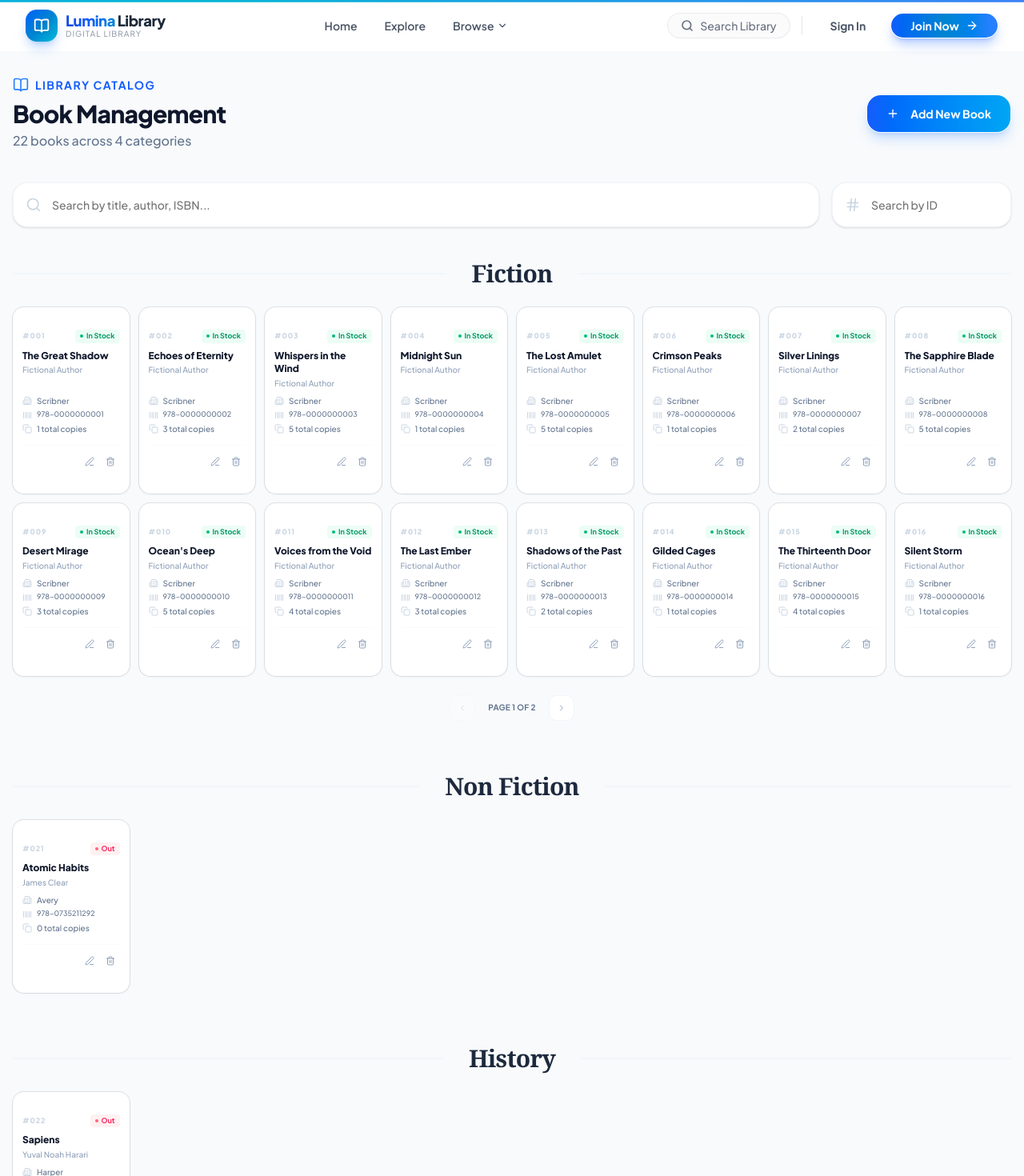
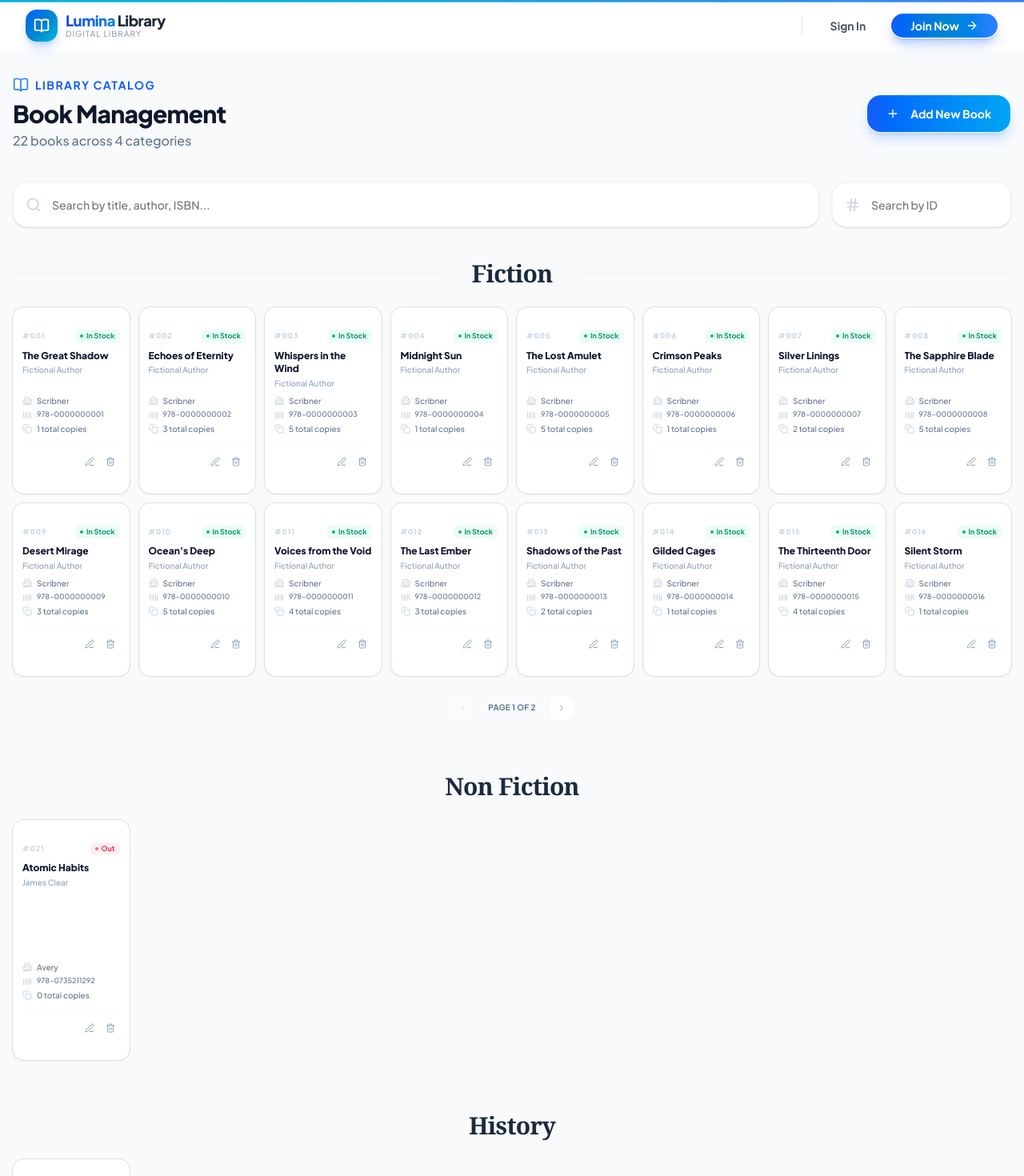
Before and after one commit to Bhanu-9618/Enterprise-Book-Borrowing-System-Frontend, a Next.js app: page /staff/book-management in a window 1280 px wide. Shown: the top 1470 px of the page at 80% size. Built offline with nearby package versions, Linux system fonts and the light colour scheme.

Commit message:
minor changes

```diff
--- a/src/app/(pages)/(admin)/staff/book-management/page.tsx
+++ b/src/app/(pages)/(admin)/staff/book-management/page.tsx
@@ -152,6 +152,13 @@ export default function BookManagementPage() {
 
   const updateCategoryPage = (cat: string, p: number) => {
     setCategoryPages((prev) => ({ ...prev, [cat]: p }));
+    setTimeout(() => {
+      const el = document.getElementById(`category-${cat}`);
+      if (el) {
+        const y = el.getBoundingClientRect().top + window.scrollY - 100;
+        window.scrollTo({ top: y, behavior: "smooth" });
+      }
+    }, 50);
   };
 
   // ----- Handlers -----
@@ -274,7 +281,7 @@ export default function BookManagementPage() {
               );
 
               return (
-                <div key={category} className="space-y-6">
+                <div key={category} id={`category-${category}`} className="space-y-6">
                   {/* Centered Category Title */}
                   <div className="relative text-center">
                     <div className="absolute inset-x-0 top-1/2 -translate-y-1/2 border-t-2 border-slate-100/60" />
@@ -284,7 +291,7 @@ export default function BookManagementPage() {
                   </div>
 
                   {/* 8-col grid matching earlier design */}
-                  <div className="grid grid-cols-2 sm:grid-cols-4 lg:grid-cols-6 xl:grid-cols-8 gap-3">
+                  <div className="grid grid-cols-2 sm:grid-cols-4 lg:grid-cols-6 xl:grid-cols-8 gap-3 min-h-[300px]">
                     {paginatedBooks.map((book) => (
                       <Card
                         key={book.id}
--- a/src/components/Navbar.tsx
+++ b/src/components/Navbar.tsx
@@ -25,9 +25,9 @@ import {
   Calculator,
 } from "lucide-react";
 
-const navLinks = [
-  { href: "/", label: "Home" },
-  { href: "/explore", label: "Explore" },
+const navLinks: { href: string; label: string }[] = [
+  // { href: "/", label: "Home" },
+  // { href: "/explore", label: "Explore" },
 ];
 
 const categories = [
@@ -75,10 +75,10 @@ export default function Navbar() {
 
   useEffect(() => {
     const handler = (e: KeyboardEvent) => {
-      if ((e.metaKey || e.ctrlKey) && e.key === "k") {
-        e.preventDefault();
-        setSearchOpen((v) => !v);
-      }
+      // if ((e.metaKey || e.ctrlKey) && e.key === "k") {
+      //   e.preventDefault();
+      //   setSearchOpen((v) => !v);
+      // }
       if (e.key === "Escape") {
         closeSearch();
         setMegaOpen(false);
@@ -156,6 +156,7 @@ export default function Navbar() {
               </Link>
             ))}
 
+            {false && (
             <div
               className="relative"
               ref={megaRef}
@@ -171,16 +172,17 @@ export default function Navbar() {
                 <span className="absolute inset-x-2 -bottom-px h-[2px] origin-left scale-x-0 rounded-full bg-gradient-to-r from-blue-500 to-sky-500 transition-transform duration-300 group-hover:scale-x-100" />
               </button>
             </div>
+            )}
           </div>
 
           <div className="hidden md:flex items-center gap-2.5">
-            <button
+            {false && <button
               onClick={() => setSearchOpen(true)}
               className="group flex items-center gap-2 rounded-full border border-gray-200/80 bg-gray-50/70 px-4 py-[5px] text-sm text-gray-500 transition-all duration-300 hover:border-blue-300 hover:bg-white hover:text-blue-600 hover:shadow-xl hover:shadow-blue-500/10"
             >
               <Search className="h-4 w-4 transition-transform duration-300 group-hover:scale-110" strokeWidth={2.5} />
               <span className="hidden lg:inline font-medium">Search Library</span>
-            </button>
+            </button>}
 
             <div className="mx-1 h-6 w-px bg-gray-200" />
 
@@ -354,13 +356,13 @@ export default function Navbar() {
         <div className="absolute inset-y-0 left-0 w-[2.5px] bg-gradient-to-b from-blue-500 via-sky-500 to-blue-400 opacity-70" />
 
         <div className="flex flex-col gap-1 overflow-y-auto px-5 pt-20 pb-8">
-          <button
+          {/* <button
             onClick={() => { setMobileOpen(false); setTimeout(() => setSearchOpen(true), 200); }}
             className="mb-4 flex items-center gap-3 rounded-xl border border-gray-200/70 bg-gray-50/70 px-4 py-3 text-sm font-bold text-gray-500 transition-all hover:border-blue-300 hover:bg-white hover:text-blue-600 shadow-sm"
           >
             <Search className="h-4 w-4 text-blue-500" strokeWidth={2.5} />
             Search library...
-          </button>
+          </button> */}
 
           {navLinks.map((link, i) => (
             <Link
@@ -374,7 +376,7 @@ export default function Navbar() {
             </Link>
           ))}
 
-          <p className="mt-8 mb-3 px-4 text-[10px] font-black uppercase tracking-[0.2em] text-gray-300">
+          {/* <p className="mt-8 mb-3 px-4 text-[10px] font-black uppercase tracking-[0.2em] text-gray-300">
             Browse
           </p>
           {categories.map((cat, i) => (
@@ -391,7 +393,7 @@ export default function Navbar() {
               <span className="text-sm font-bold text-gray-800">{cat.label}</span>
               <span className="ml-auto text-[10px] font-black text-gray-300">{cat.count}</span>
             </Link>
-          ))}
+          ))} */}
 
           <div className="my-6 h-px bg-gradient-to-r from-transparent via-gray-100 to-transparent" />
 
```
